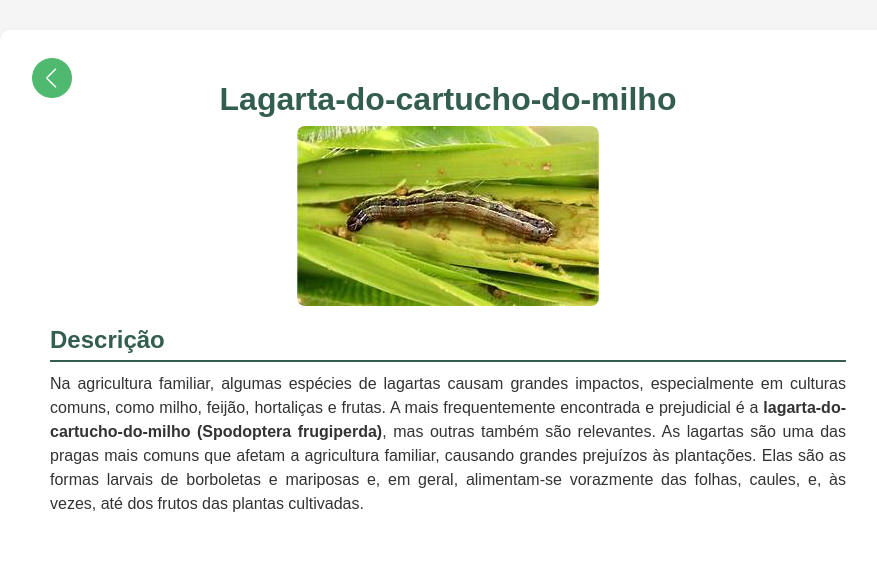
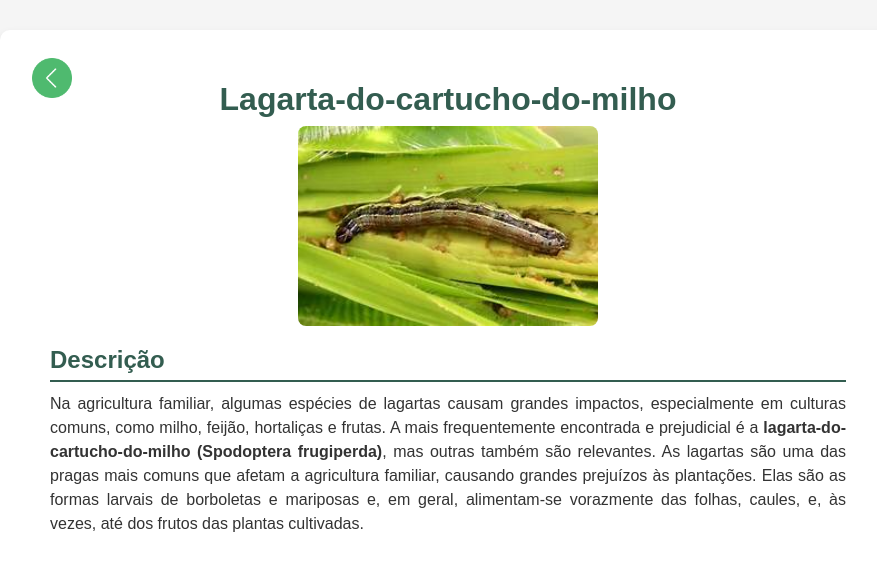
Before and after one commit to xstellas2/rascunhotcc, a Django app: page /pragas/42/ in a window 1280 px wide. Shown: the part 108-674 px from the top of the page, without its empty margins (192-1069 px from the left). Run offline with Django 5.2, Linux system fonts and the light colour scheme; data comes from the database, SQL or seed files in the repository; both versions use the stored data as it was after the commit; some libraries are stand-ins or nearby versions.

Commit message:
alteração

```diff
--- a/agro/templates/agro/agro_detalhe.html
+++ b/agro/templates/agro/agro_detalhe.html
@@ -126,11 +126,14 @@
     }
 
     .praga-imagem {
-        max-width: 100%;
-        border-radius: 8px;
+        width: 300px; /* Define uma largura fixa */
+        height: 200px; /* Define uma altura fixa */
+        object-fit: cover; /* Garante que a imagem seja ajustada sem distorção */
+        border-radius: 8px; /* Bordas arredondadas */
         margin: 0 auto 20px;
         display: block;
     }
+
 
     .praga-section {
         margin-bottom: 20px;
--- a/agro/views.py
+++ b/agro/views.py
@@ -98,7 +98,7 @@ def salvar_sugestao(request):
             form.save()
             # Mensagem de sucesso
             messages.success(request, 'Sua sugestão foi enviada com sucesso!')
-            return redirect('agro:index')  # Ou para qualquer outra página desejada
+            return redirect('agro:index')
     else:
         form = SugestaoForm()
 
```
Also changed, not shown: agro/templates/agro/agro_list.html (+3 -11 lines), agro/templates/index.html (+3 -9 lines), db.sqlite3, imagens/pragas/coros.jpg (added).
